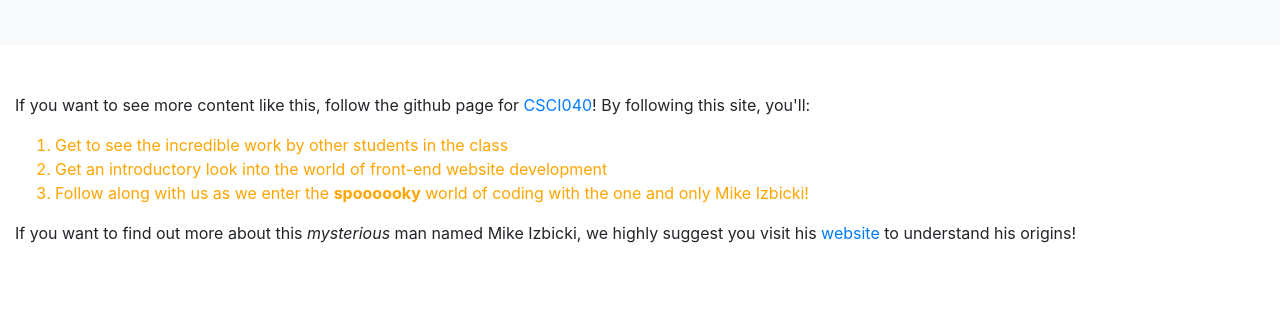
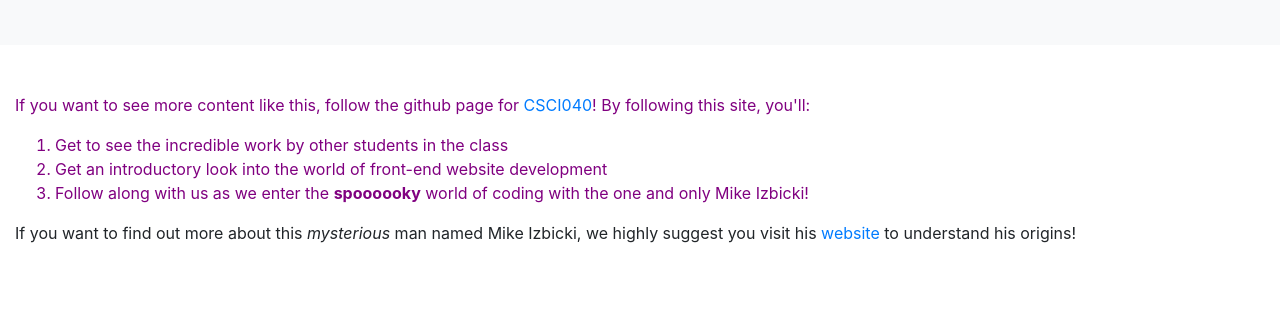
Before and after one commit to brandonsrho57/brandonsrho57.github.io, a plain HTML site: page index.html in a window 1280 px wide. Shown: the part 1059-1394 px from the top of the page. Drawn offline with nearby package versions, Linux system fonts and the light colour scheme.

Commit message:
Update whoa.css

```diff
--- a/whoa.css
+++ b/whoa.css
@@ -1,3 +1,3 @@
-li {
-  color: orange;
+#thespan{
+  color: purple;
 }
```
